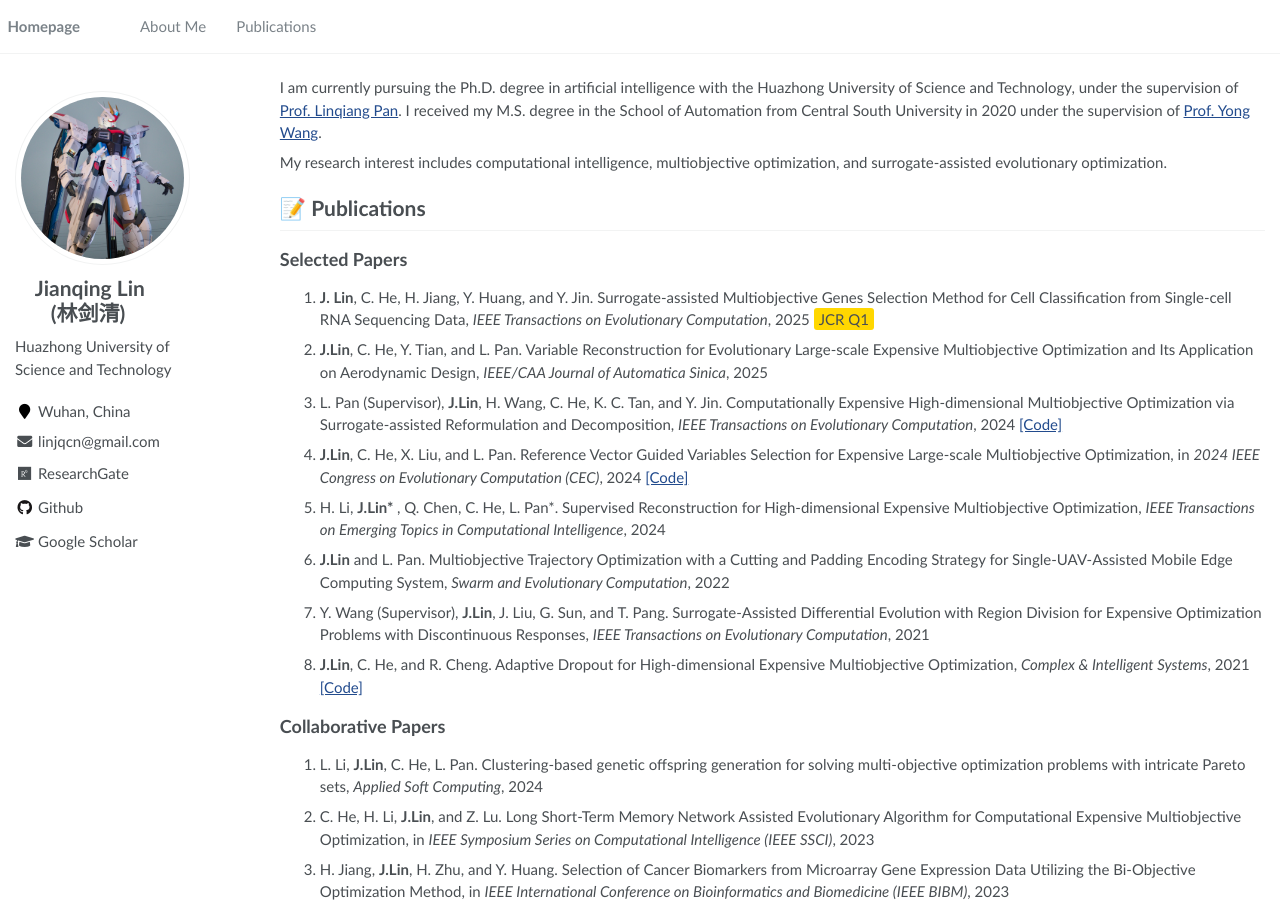
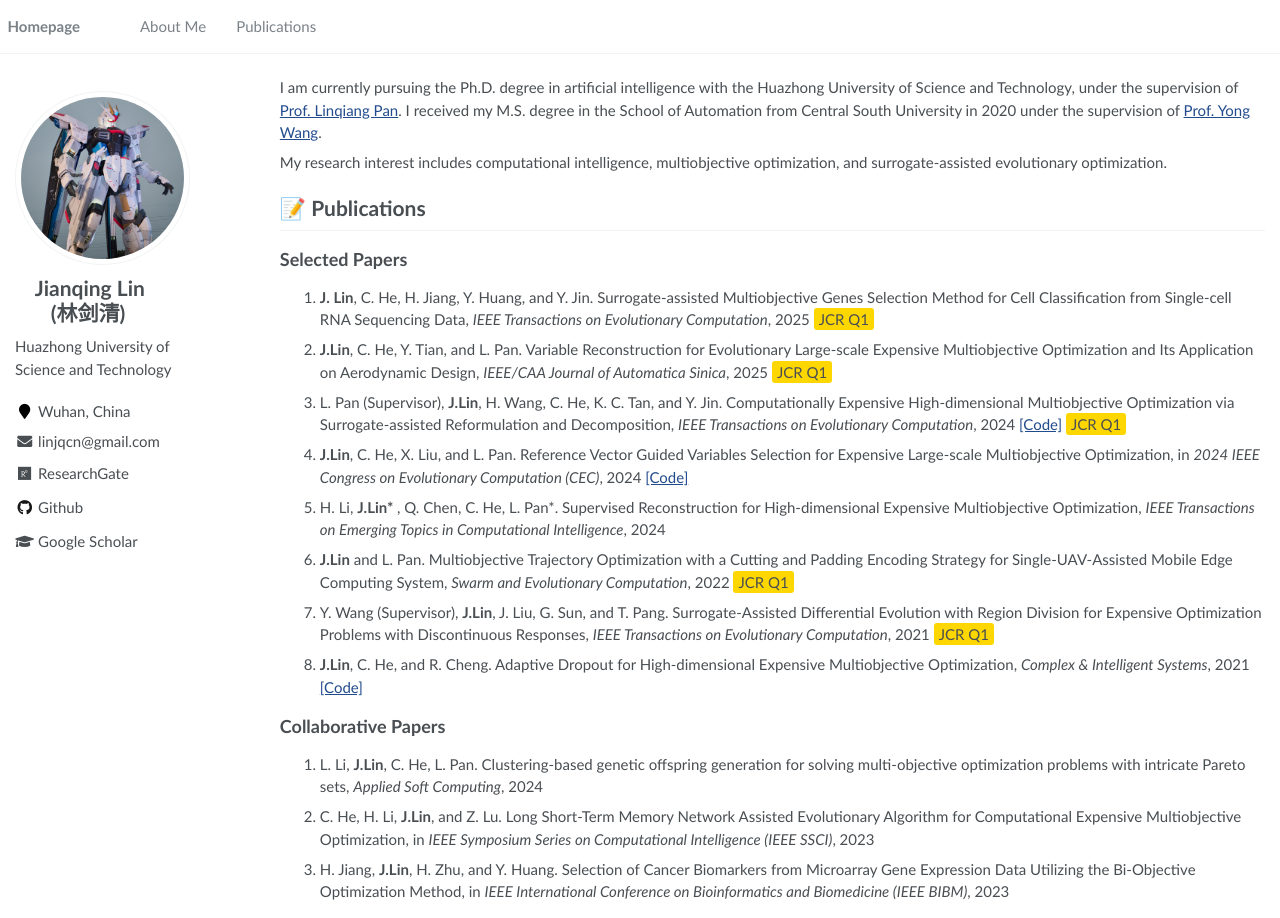
Before and after one commit to jqlincn/jqlincn.github.io, a Jekyll site: the page built from _pages/about.md, in a window 1280 px wide. Built offline with Jekyll 4.4.1, drawn with Linux system fonts in a browser that asks for light colours.

Commit message:
Update about.md

```diff
--- a/_pages/about.md
+++ b/_pages/about.md
@@ -37,12 +37,12 @@ My research interest includes computational intelligence, multiobjective optimiz
 ## Selected Papers
 <ol>
 <li> <b>J. Lin</b>, C. He, H. Jiang, Y. Huang, and Y. Jin. Surrogate-assisted Multiobjective Genes Selection Method for Cell Classification from Single-cell RNA Sequencing Data, <i>IEEE Transactions on Evolutionary Computation</i>, 2025  <span style="background-color: #FFD700; padding: 2px 5px; border-radius: 3px;"> JCR Q1</span> </li>
-<li> <b>J.Lin</b>, C. He, Y. Tian, and L. Pan. Variable Reconstruction for Evolutionary Large-scale Expensive Multiobjective Optimization and Its Application on Aerodynamic Design, <i>IEEE/CAA Journal of Automatica Sinica</i>, 2025 </li>
- <li> L. Pan (Supervisor), <b>J.Lin</b>, H. Wang, C. He, K. C. Tan, and Y. Jin. Computationally Expensive High-dimensional Multiobjective Optimization via Surrogate-assisted Reformulation and Decomposition, <i>IEEE Transactions on Evolutionary Computation</i>, 2024 <a href="https://github.com/jqlincn/TP-SAEA">[Code]</a> </li>
+<li> <b>J.Lin</b>, C. He, Y. Tian, and L. Pan. Variable Reconstruction for Evolutionary Large-scale Expensive Multiobjective Optimization and Its Application on Aerodynamic Design, <i>IEEE/CAA Journal of Automatica Sinica</i>, 2025 <span style="background-color: #FFD700; padding: 2px 5px; border-radius: 3px;"> JCR Q1</span> </li>
+ <li> L. Pan (Supervisor), <b>J.Lin</b>, H. Wang, C. He, K. C. Tan, and Y. Jin. Computationally Expensive High-dimensional Multiobjective Optimization via Surrogate-assisted Reformulation and Decomposition, <i>IEEE Transactions on Evolutionary Computation</i>, 2024 <a href="https://github.com/jqlincn/TP-SAEA">[Code]</a> <span style="background-color: #FFD700; padding: 2px 5px; border-radius: 3px;"> JCR Q1</span> </li>
  <li>  <b>J.Lin</b>, C. He, X. Liu, and L. Pan.  Reference Vector Guided Variables Selection for Expensive Large-scale Multiobjective Optimization, in <i>2024 IEEE Congress on Evolutionary Computation (CEC)</i>, 2024 <a href="https://github.com/jqlincn/RVSPSO">[Code]</a> </li>
  <li> H. Li, <b>J.Lin* </b>, Q. Chen, C. He, L. Pan*. Supervised Reconstruction for High-dimensional Expensive Multiobjective Optimization, <i>IEEE Transactions on Emerging Topics in Computational Intelligence</i>, 2024 </li>
- <li> <b>J.Lin</b> and L. Pan. Multiobjective Trajectory Optimization with a Cutting and Padding Encoding Strategy for Single-UAV-Assisted Mobile Edge Computing System, <i>Swarm and Evolutionary Computation</i>, 2022   </li>
- <li> Y. Wang (Supervisor), <b>J.Lin</b>, J. Liu, G. Sun, and T. Pang. Surrogate-Assisted Differential Evolution with Region Division for Expensive Optimization Problems with Discontinuous Responses, <i>IEEE Transactions on Evolutionary Computation</i>, 2021 </li>
+ <li> <b>J.Lin</b> and L. Pan. Multiobjective Trajectory Optimization with a Cutting and Padding Encoding Strategy for Single-UAV-Assisted Mobile Edge Computing System, <i>Swarm and Evolutionary Computation</i>, 2022  <span style="background-color: #FFD700; padding: 2px 5px; border-radius: 3px;"> JCR Q1</span> </li>
+ <li> Y. Wang (Supervisor), <b>J.Lin</b>, J. Liu, G. Sun, and T. Pang. Surrogate-Assisted Differential Evolution with Region Division for Expensive Optimization Problems with Discontinuous Responses, <i>IEEE Transactions on Evolutionary Computation</i>, 2021 <span style="background-color: #FFD700; padding: 2px 5px; border-radius: 3px;"> JCR Q1</span> </li>
  <li> <b>J.Lin</b>, C. He, and R. Cheng. Adaptive Dropout for High-dimensional Expensive Multiobjective Optimization, <i>Complex & Intelligent Systems</i>, 2021  <a href="https://github.com/jqlincn/ADSAPSO">[Code]</a>  </li>
 
 </ol>
```
